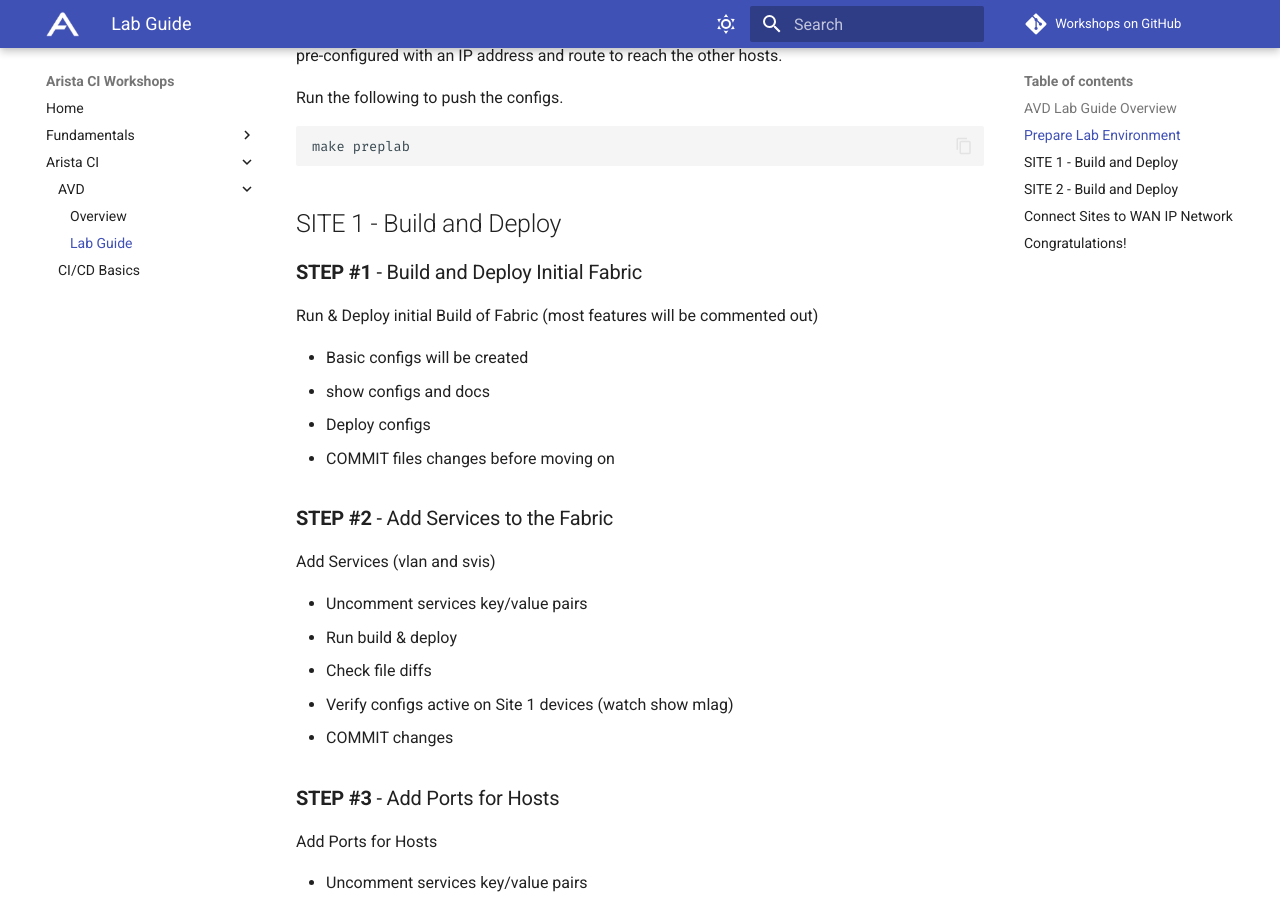
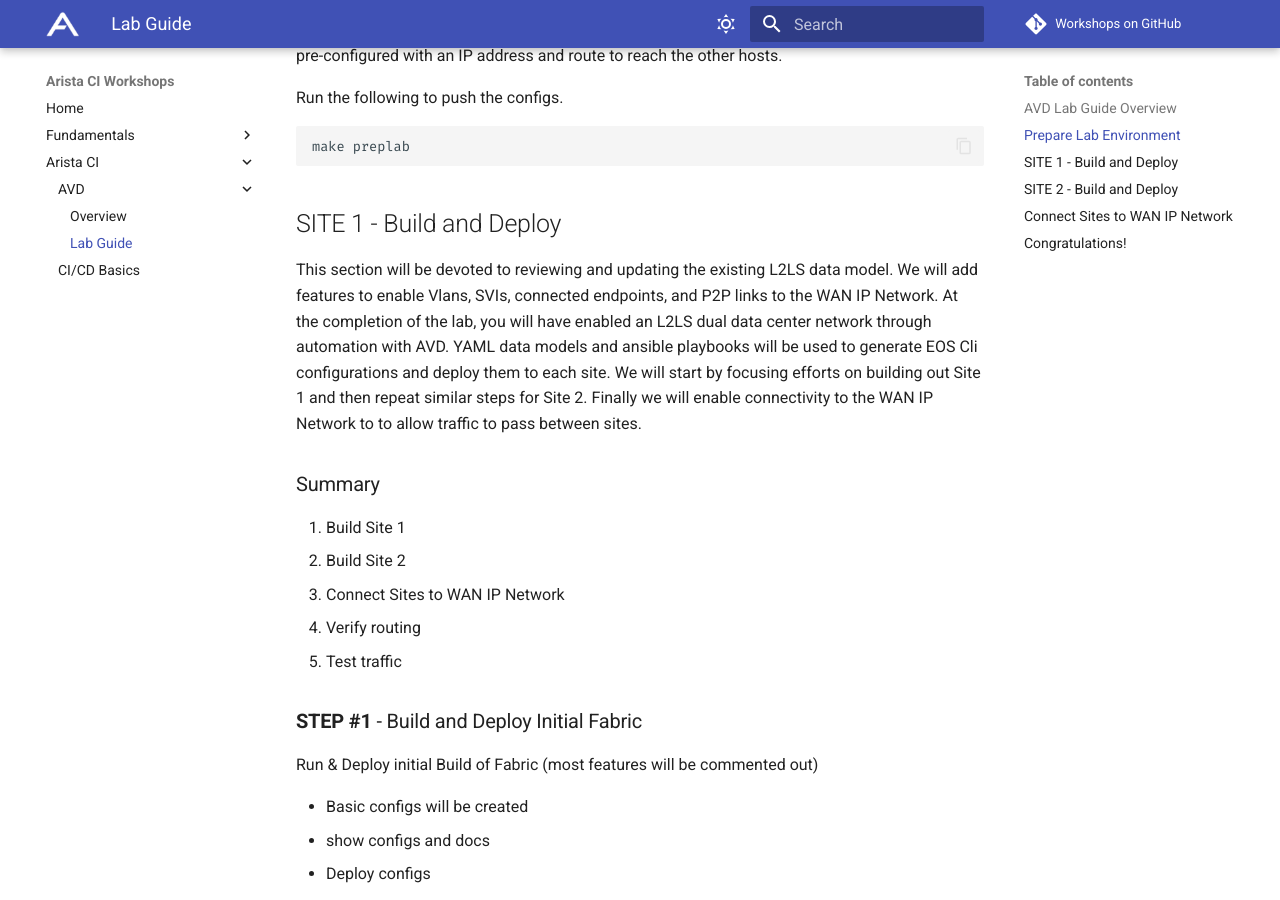
Before and after one commit to aristanetworks/avd-workshops, an MkDocs documentation site: the page built from workshops/avd-lab-guide.md, in a window 1280 px wide and 900 px high, scrolled down 2241 px. Built offline with MkDocs 1.6.1 and Material for MkDocs 9.7.7, drawn with Linux system fonts in a browser that asks for light colours; comment, search, counter and statistics services are not loaded.

Commit message:
start instructions for Lab build out

````diff
--- a/workshops/avd-lab-guide.md
+++ b/workshops/avd-lab-guide.md
@@ -74,6 +74,16 @@
 ```
 
 ## SITE 1 - Build and Deploy
+
+This section will be devoted to reviewing and updating the existing L2LS data model.  We will add features to enable Vlans, SVIs, connected endpoints, and P2P links to the WAN IP Network. At the completion of the lab, you will have enabled an L2LS dual data center network through automation with AVD. YAML data models and ansible playbooks will be used to generate EOS Cli configurations and deploy them to each site. We will start by focusing efforts on building out Site 1 and then repeat similar steps for Site 2. Finally we will enable connectivity to the WAN IP Network to to allow traffic to pass between sites.
+
+### Summary
+
+1. Build Site 1
+2. Build Site 2
+3. Connect Sites to WAN IP Network
+4. Verify routing
+5. Test traffic
 
 ### **STEP #1** - Build and Deploy Initial Fabric
 
````
